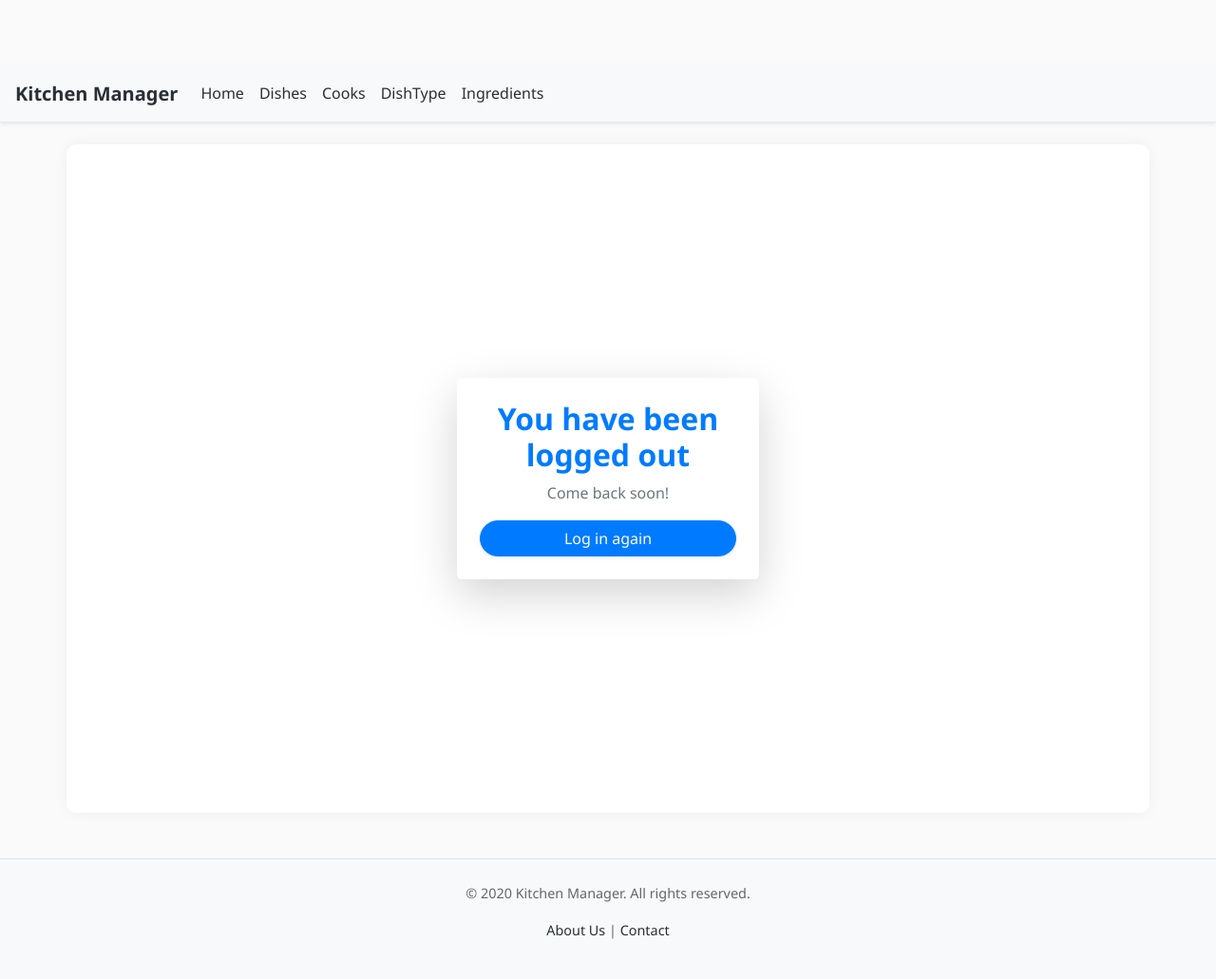
After one commit to weuis/mono_restaurant, a Django app: template templates/registration/logout.html in a window 1280 px wide. The commit adds this page. Shown: the whole page at 95% size. Run offline with Django 5.2, Linux system fonts and the light colour scheme; the template is opened without the code that fills it: most values are stand-ins (such as "Sample title", 1, 10 or a date in 2020); some libraries are stand-ins or nearby versions.

Commit message:
Create login & logout urls, templates and Custom view functions

```diff
--- a/mono_restaurant/settings.py
+++ b/mono_restaurant/settings.py
@@ -38,6 +38,7 @@ INSTALLED_APPS = [
     'django.contrib.messages',
     'django.contrib.staticfiles',
     'mono_app',
+    'crispy_forms',
 ]
 
 MIDDLEWARE = [
@@ -126,3 +127,6 @@ DEFAULT_AUTO_FIELD = 'django.db.models.BigAutoField'
 AUTH_USER_MODEL = 'mono_app.Cook'
 
 STATICFILES_DIRS = (BASE_DIR / "static",)
+
+CRISPY_TEMPLATE_PACK = 'bootstrap4'
+LOGIN_REDIRECT_URL = "/"
--- a/mono_restaurant/urls.py
+++ b/mono_restaurant/urls.py
@@ -14,13 +14,14 @@ Including another URLconf
     1. Import the include() function: from django.urls import include, path
     2. Add a URL to urlpatterns:  path('blog/', include('blog.urls'))
 """
-
+from django.contrib import admin
 from django.urls import path, include
-
-from django.contrib import admin
+from mono_app.views import CustomLoginView, CustomLogoutView
 
 app_name = "mono_app"
 urlpatterns = [
-    path("admin/", admin.site.urls),
-    path("", include("mono_app.urls", namespace="mono_app")),
+    path('admin/', admin.site.urls),
+    path('', include('mono_app.urls', namespace='mono_app')),
+    path('login/', CustomLoginView.as_view(), name='login'),
+    path('logout/', CustomLogoutView.as_view(), name='logout'),
 ]
--- a/templates/base.html
+++ b/templates/base.html
@@ -4,7 +4,7 @@
 <head>
   <meta charset="UTF-8">
   <meta name="viewport" content="width=device-width, initial-scale=1.0">
-  <title>{% block title %}Kitchen Manager{% endblock %}</title>
+  <title>{% block title %}Mono Kitchen Manager{% endblock %}</title>
 
   <link rel="stylesheet" href="https://stackpath.bootstrapcdn.com/bootstrap/4.5.2/css/bootstrap.min.css">
   <link rel="stylesheet" href="{% static 'css/styles.css' %}">
--- a/templates/mono_app/index.html
+++ b/templates/mono_app/index.html
@@ -1,7 +1,7 @@
 {% extends "base.html" %}
 {% load static %}
 
-{% block title %}Home | Restaurant Kitchen{% endblock %}
+{% block title %}Home | Mono Restaurant Kitchen{% endblock %}
 
 {% block content %}
 <div class="text-center mb-5">
--- /dev/null
+++ b/templates/registration/logout.html
@@ -0,0 +1,17 @@
+{% extends 'base.html' %}
+
+{% block title %}Logged Out - Mono Restaurant Kitchen Manager{% endblock %}
+
+{% block content %}
+  <div class="container py-5 d-flex justify-content-center align-items-center" style="min-height: 80vh;">
+    <div class="col-md-4">
+      <div class="card shadow-lg border-0 rounded-lg">
+        <div class="card-body p-4 text-center">
+          <h2 class="text-primary font-weight-bold">You have been logged out</h2>
+          <p class="text-muted">Come back soon!</p>
+          <a href="{% url 'mono_app:login' %}" class="btn btn-primary btn-block rounded-pill shadow-sm">Log in again</a>
+        </div>
+      </div>
+    </div>
+  </div>
+{% endblock %}
```
Also changed, not shown: mono_app/views.py (+21 -0 lines), templates/registration/login.html (added, +22 -0 lines).
